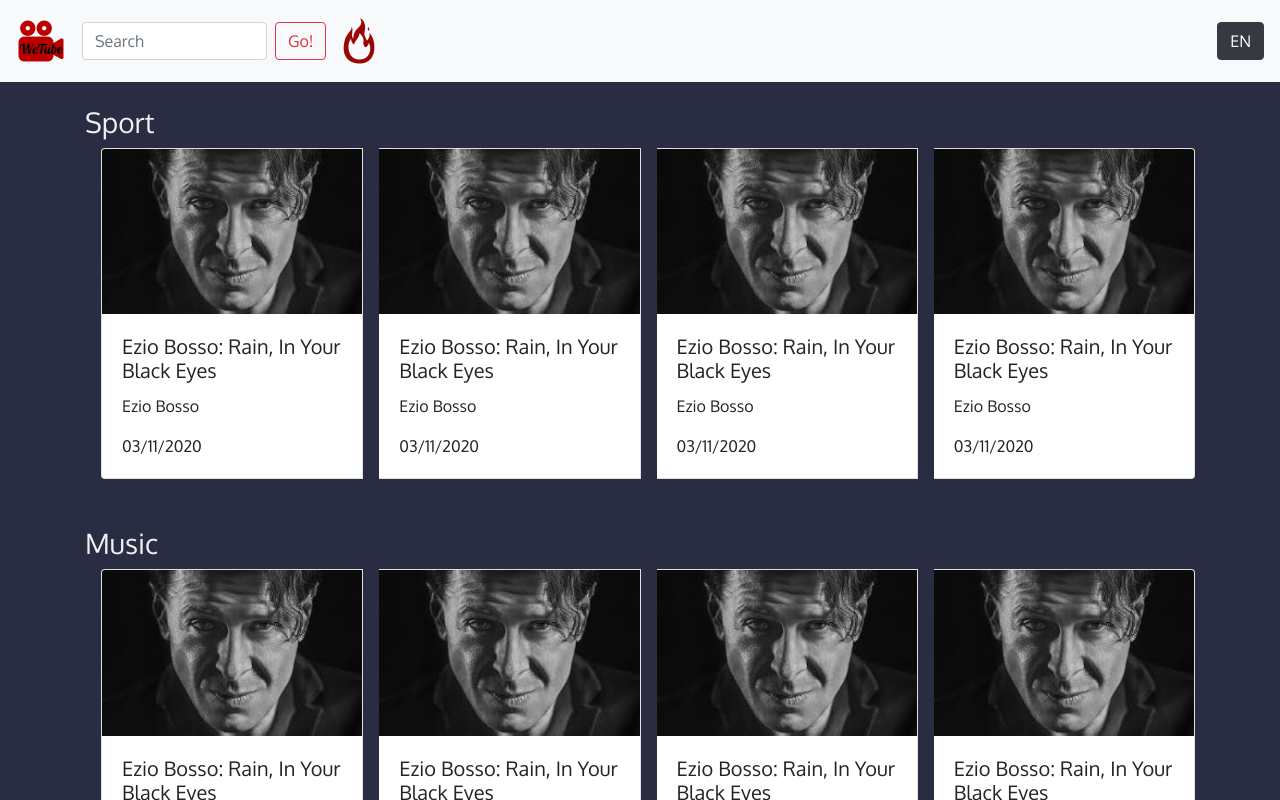
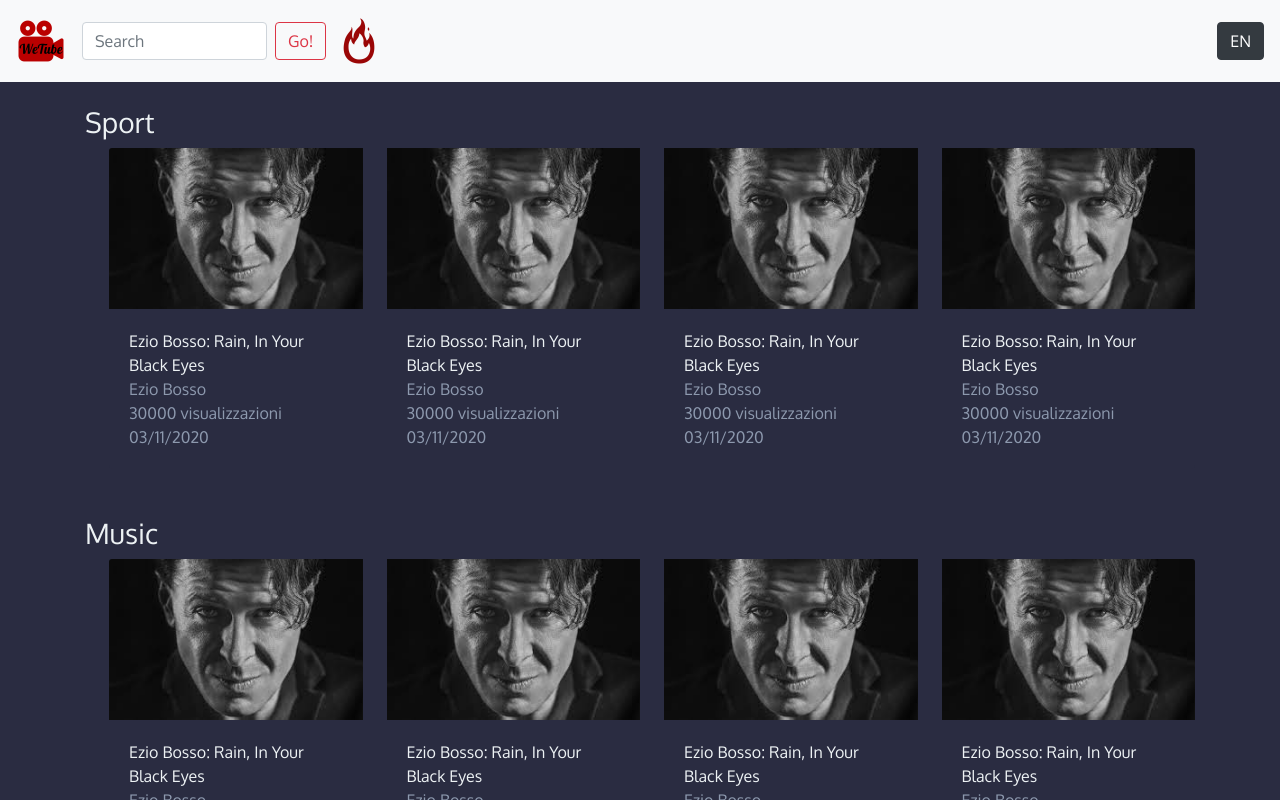
Before and after one commit to AliShadman95/WeTube, a React (Create React App) app in the folder client/: page / in a window 1280 px wide. Shown: the top 800 px of the page. Built offline with nearby package versions, Linux system fonts and the light colour scheme.

Commit message:
some styles change

```diff
--- a/client/src/commons/relatedVideo/RelatedVideo.jsx
+++ b/client/src/commons/relatedVideo/RelatedVideo.jsx
@@ -15,7 +15,7 @@ function RelatedVideo({
   return (
     <Container
       style={{ padding: "5px" }}
-      className={isHovered ? "related-video-hover" : ""}
+      className={isHovered ? "related-video-hover clickable" : ""}
       onMouseEnter={() => {
         setIsHovered(true);
       }}
--- a/client/src/components/homepage/homepageVideoCard/HomepageVideoCard.jsx
+++ b/client/src/components/homepage/homepageVideoCard/HomepageVideoCard.jsx
@@ -1,14 +1,24 @@
-import React from "react";
+import React, { useState } from "react";
 import Card from "react-bootstrap/Card";
 
-function HomepageVideoCard({ src, title, channelTitle, date }) {
+function HomepageVideoCard({ src, title, channelTitle, date, views }) {
+  const [isHovered, setIsHovered] = useState(false);
   return (
-    <Card className="ml-3">
+    <Card
+      className={`ml-4 hp-video-card ${isHovered ? "clickable" : ""}`}
+      onMouseEnter={() => {
+        setIsHovered(true);
+      }}
+      onMouseLeave={() => setIsHovered(false)}
+    >
       <Card.Img variant="top" src={src} />
       <Card.Body>
-        <Card.Title>{title}</Card.Title>
-        <Card.Text>{channelTitle}</Card.Text>
-        <Card.Text>{date}</Card.Text>
+        <Card.Text className="white-text hp-card-title">{title}</Card.Text>
+        <Card.Text className="grey-text hp-card-detail">
+          {channelTitle}
+        </Card.Text>
+        <Card.Text className="grey-text hp-card-detail">{views}</Card.Text>
+        <Card.Text className="grey-text hp-card-detail">{date}</Card.Text>
       </Card.Body>
     </Card>
   );
--- a/client/src/components/homepage/homepageVideoContainer/HomepageVideoContainer.jsx
+++ b/client/src/components/homepage/homepageVideoContainer/HomepageVideoContainer.jsx
@@ -15,6 +15,7 @@ function HomepageVideoContainer({ title }) {
               title="Ezio Bosso: Rain, In Your Black Eyes"
               channelTitle="Ezio Bosso"
               date="03/11/2020"
+              views="30000 visualizzazioni"
             />
           );
         })}
--- a/client/src/styles/main.css
+++ b/client/src/styles/main.css
@@ -10,6 +10,26 @@ body {
 
 .grey-text {
   color: #8d99ae;
+}
+
+.clickable {
+  cursor: pointer;
+}
+
+/*  Homepage Card */
+
+.hp-video-card {
+  background-color: #2a2c41;
+  border: none;
+}
+
+.hp-card-title {
+  max-height: 4rem;
+  margin: 0px;
+}
+
+.hp-card-detail {
+  margin: 0px;
 }
 
 /* Related Video */
@@ -32,7 +52,6 @@ body {
 .related-video-hover {
   background-color: rgb(47, 50, 82);
   border-radius: 5px;
-  cursor: pointer;
 }
 
 .related-video-small-title {
```
